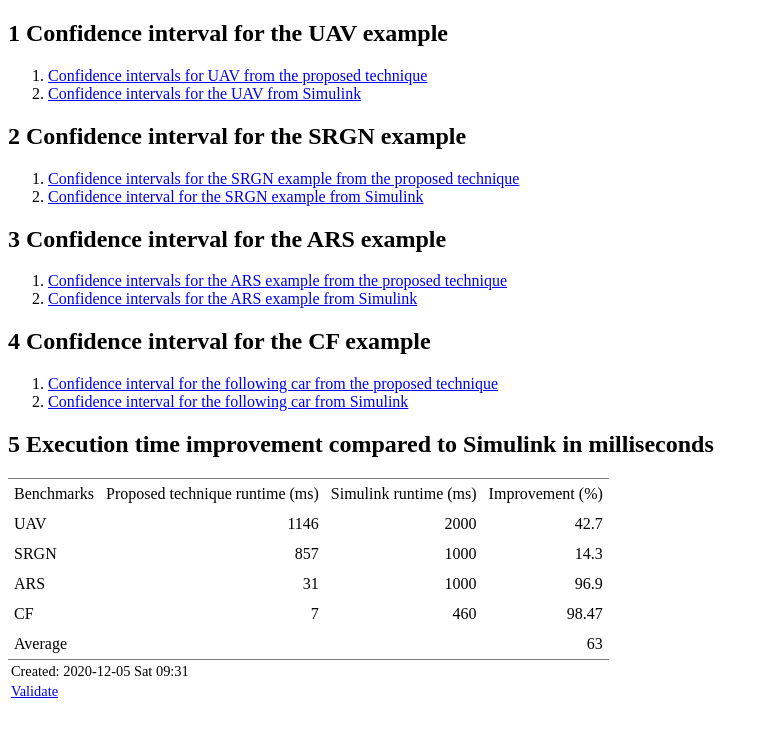
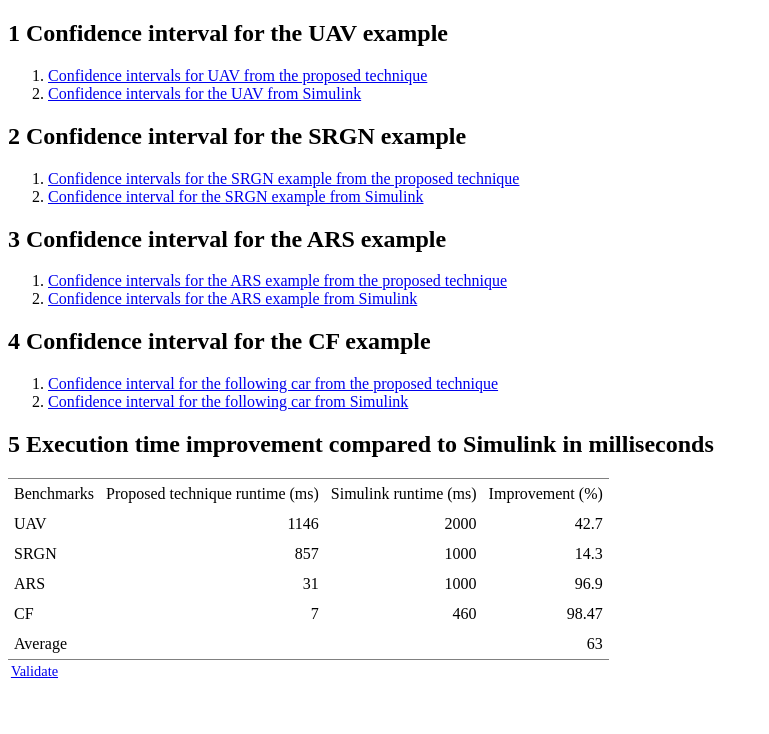
Before and after one commit to anon384/anon384.github.io, a plain HTML site: page index.html in a window 1280 px wide. Shown: the whole page, without its empty margins (0-769 px from the left). Drawn offline with Linux system fonts and the light colour scheme.

Commit message:
Removed the creation date.
Signed-off-by: Avinash Malik <avinash.malik@auckland.ac.nz>

```diff
--- a/index.html
+++ b/index.html
@@ -321,7 +321,7 @@
 </div>
 </div>
 <div id="postamble" class="status">
-<p class="date">Created: 2020-12-05 Sat 09:31</p>
+<!-- <p class="date">Created: 2020-12-05 Sat 09:31</p> -->
 <p class="validation"><a href="https://validator.w3.org/check?uri=referer">Validate</a></p>
 </div>
 </body>
```
